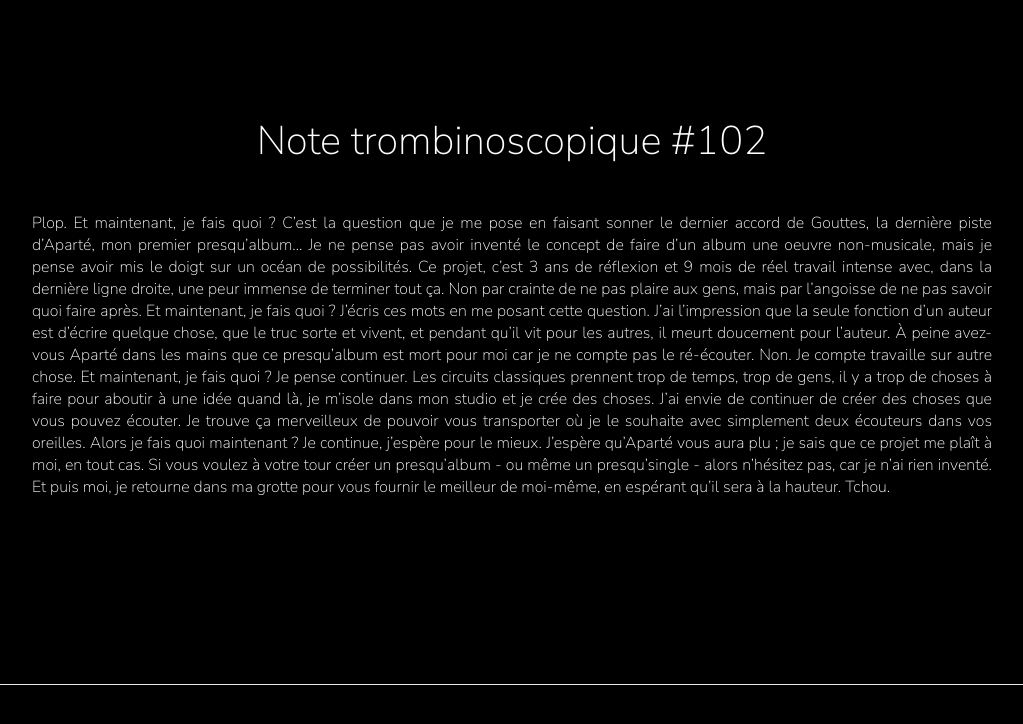
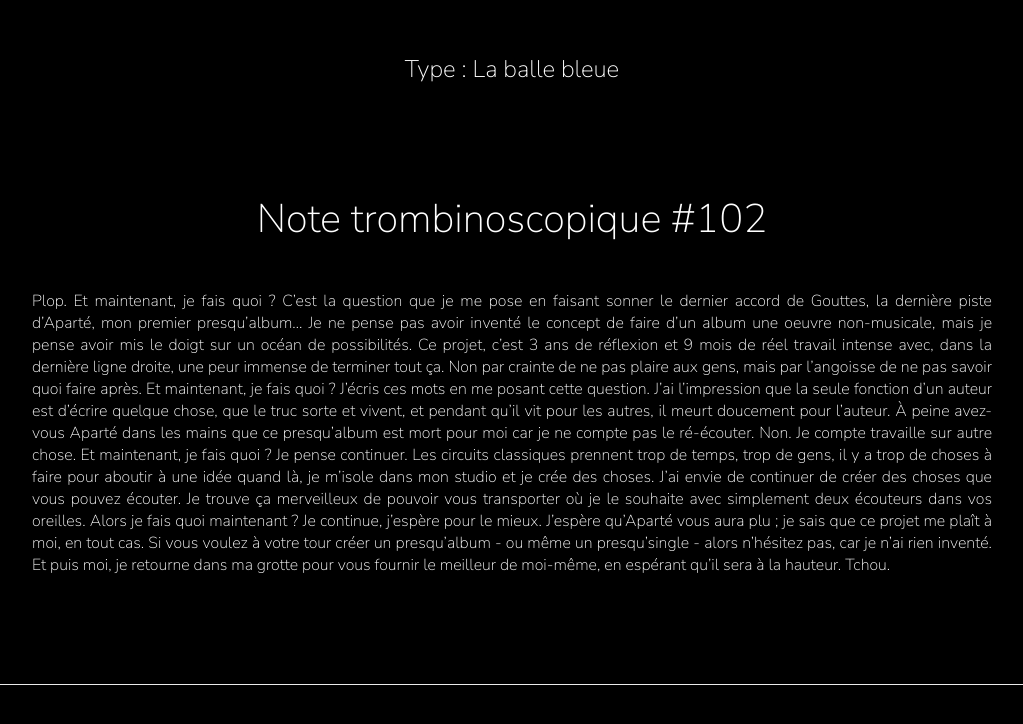
Before and after one commit to vincentdchn/alphi, a Next.js app: page / in a window 1280 px wide. Shown: the part 116-840 px from the top of the page, without its empty margins (128-1151 px from the left). Built offline with nearby package versions, Linux system fonts and the light colour scheme.

Commit message:
adding link to title

```diff
--- a/pages/index.js
+++ b/pages/index.js
@@ -15,6 +15,10 @@ export default function Home() {
 
       <main className={styles.main}>
 
+          <div className={styles.title2}>
+              <a href="https://youtu.be/ZRiY0CRl_O8">Type : La balle bleue</a>
+          </div>
+
         <div className={styles.title}>
           Note trombinoscopique #102
         </div>
--- a/styles/Home.module.css
+++ b/styles/Home.module.css
@@ -5,7 +5,7 @@
 .main {
   background-color: black;
   min-height: 100vh;
-  padding: 5rem 0;
+  padding: 4rem 0;
   flex: 1;
   display: flex;
   flex-direction: column;
@@ -13,6 +13,15 @@
   align-items: center;
   text-align:justify;
   text-justify: inter-character ;
+}
+
+.title2 {
+  color: white;
+  font-size: calc(1em + 1vmin);
+  font-weight: normal;
+  padding: 2rem 0;
+  margin: 2rem 0;
+  line-height: 1.15;
 }
 
 .title {
```
